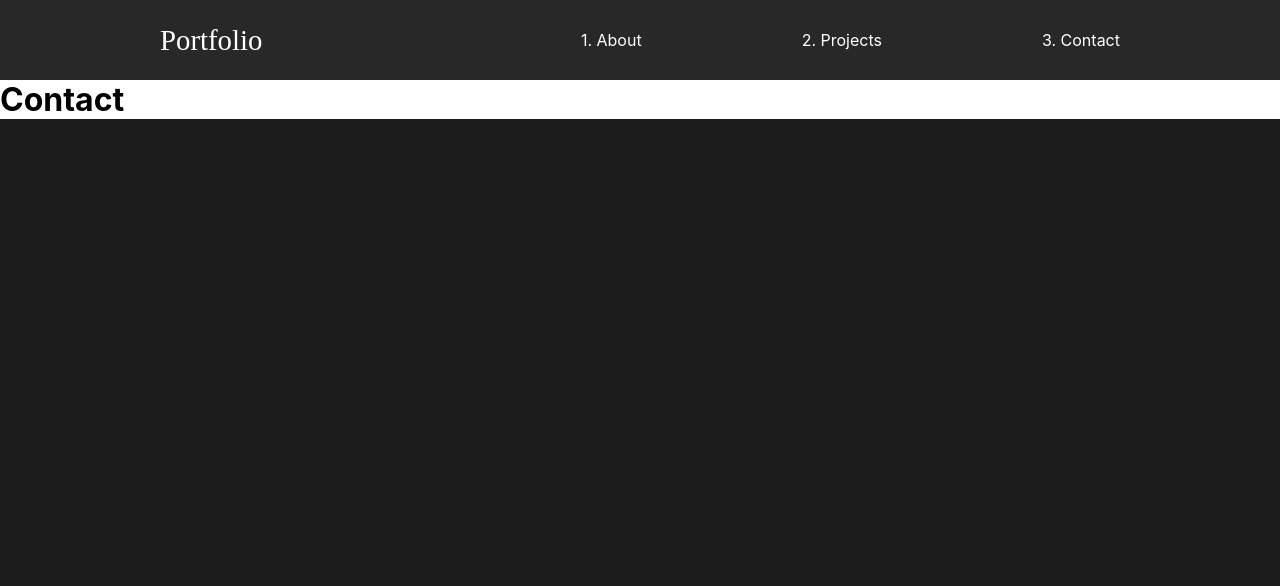
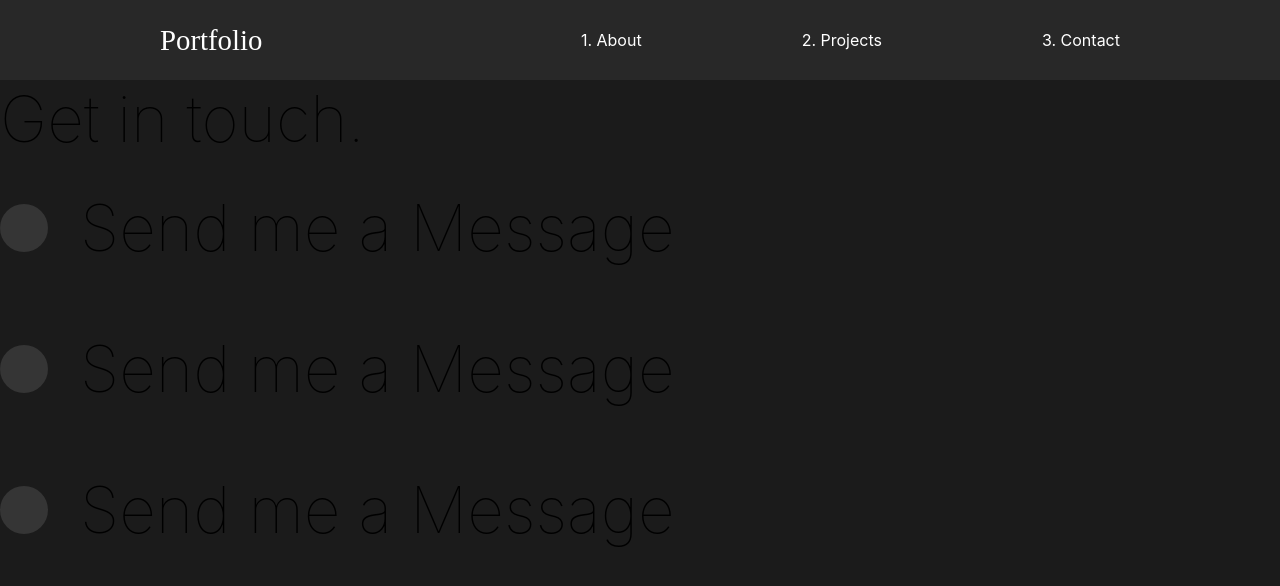
Before and after one commit to deepeters/deepeters.github.io, a React (Create React App) app: page /contact in a window 1280 px wide. Shown: the top 586 px of the page. Built offline with nearby package versions, Linux system fonts and the light colour scheme; the HTML template or start-up script is replaced by a standard one.

Commit message:
Animate the Contact Page

```diff
--- a/src/components/GlobalStyle.js
+++ b/src/components/GlobalStyle.js
@@ -11,6 +11,7 @@
     body {
         background: #1b1b1b;
         font-family: 'Inter', sans-serif;
+        overflow-x: hidden;
     }
 
     button {
--- a/src/components/Nav.js
+++ b/src/components/Nav.js
@@ -30,6 +30,9 @@
     align-items: center;
     padding: 1rem 10rem;
     background: #282828;
+    position: sticky;
+    top: 0;
+    z-index: 10;
     a {
         color: white;
         text-decoration: none;
--- /dev/null
+++ b/src/components/ScrollTop.js
@@ -0,0 +1 @@
+import {}
--- a/src/pages/Contact.js
+++ b/src/pages/Contact.js
@@ -2,19 +2,76 @@
 
 //Animations
 import {motion} from "framer-motion";
-import { pageAnimation } from '../animation';
+import { pageAnimation, titleAnim } from '../animation';
+
+import styled from 'styled-components';
 
 const Contact = () => {
     return(
-        <motion.div
+        <styledContact
             exit= "exit"
             variants = { pageAnimation }
-            initial = "hidden" animate = "show"
+            initial = "hidden"
+            animate = "show"
             style = {{ background: "#fff" }}
             >
-            <h1> Contact </h1>
-        </motion.div>
+            <styledTitle>
+                <Hide>
+                    <motion.h2 variants = { titleAnim }> Get in touch. </motion.h2>
+                </Hide>
+                <div>
+                    <Hide>
+                        <Social variants = { titleAnim }>
+                            <Circle />
+                            <h2> Send me a Message </h2>
+                        </Social>
+                   </Hide>
+                   <Hide>
+                        <Social variants = { titleAnim }>
+                            <Circle />
+                            <h2> Send me a Message </h2>
+                        </Social>
+                    </Hide>
+                    <Hide>
+                        <Social variants = { titleAnim }>
+                            <Circle />
+                            <h2> Send me a Message </h2>
+                        </Social>
+                    </Hide>
+                </div>
+            </styledTitle>
+        </styledContact>
     )
 }
 
+const styledContact = styled(motion.div) `
+    padding: 5rem 10rem;
+    color: #353535;
+    min-height: 90vh;
+`;
+
+const styledTitle = styled.div`
+    margin-bottom: 4rem;
+    color: black;
+`;
+
+const Hide = styled.div`
+    overflow: hidden;
+`;
+
+const Circle = styled.div`
+    border-radius: 50%;
+    width: 3rem;
+    height: 3rem;
+    background: #353535;
+`
+
+const Social = styled(motion.div)`
+    display: flex;
+    align-items: center;
+    h2 {
+        margin: 2rem;
+    }
+`
+
 export default Contact;
```
